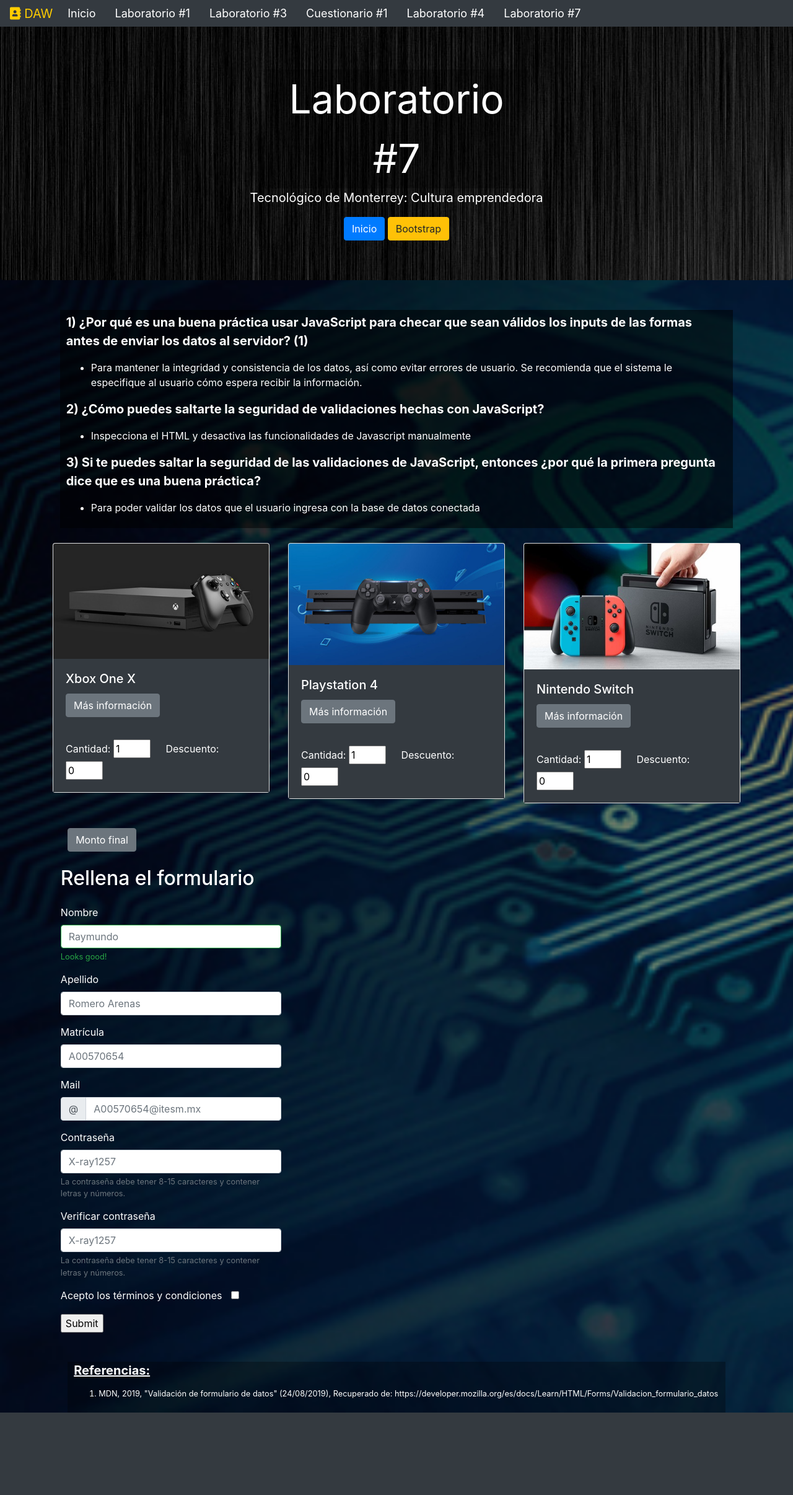
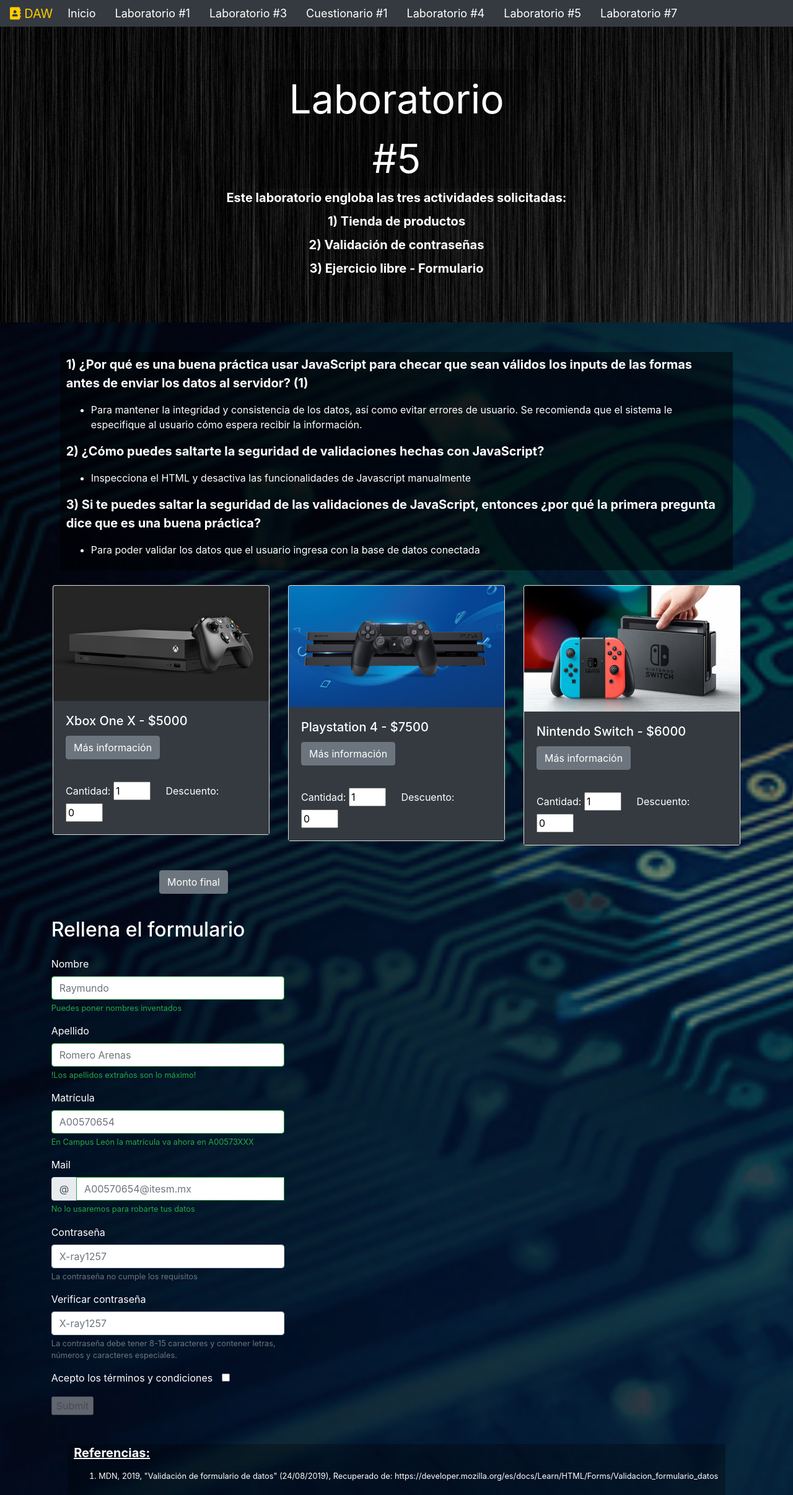
Before and after one commit to Raylogic/DAWBD_A00570654, a PHP site: page /Laboratorio5.html in a window 1280 px wide. Shown: the whole page at 62% size. Before the commit the page ends 2279 px from the top, so only its background shows below. Run offline with PHP 8.4, Linux system fonts and the light colour scheme; some libraries are stand-ins or nearby versions.

Commit message:
¡Laboratorio #5 terminado!

```diff
--- a/Laboratorio #1-7/Cuestionario1.html
+++ b/Laboratorio #1-7/Cuestionario1.html
@@ -1,7 +1,7 @@
 <!DOCTYPE html>
 <html>
 <head>
-	<title>Laboratorio #3</title>
+	<title>Cuestionario #1</title>
 
     <meta charset="UTF-8">
     <meta name="viewport" content="width=device-width, initial-scale=1, shrink-to-fit=no">
@@ -28,6 +28,7 @@
                 <li class="nav-item"><a href="Laboratorio3.html" class="nav-link">Laboratorio #3</a></li>
                 <li class="nav-item"><a href="Cuestionario1.html" class="nav-link">Cuestionario #1</a></li>
                 <li class="nav-item"><a href="Laboratorio4.html" class="nav-link">Laboratorio #4</a></li>
+                <li class="nav-item"><a href="Laboratorio5.html" class="nav-link">Laboratorio #5</a></li>
                 <li class="nav-item"><a href="Laboratorio7.html" class="nav-link">Laboratorio #7</a></li>
             </ul>
         </div>
--- a/Laboratorio #1-7/Inicio.html
+++ b/Laboratorio #1-7/Inicio.html
@@ -27,6 +27,7 @@
                 <li class="nav-item"><a href="Laboratorio3.html" class="nav-link">Laboratorio #3</a></li>
                 <li class="nav-item"><a href="Cuestionario1.html" class="nav-link">Cuestionario #1</a></li>
                 <li class="nav-item"><a href="Laboratorio4.html" class="nav-link">Laboratorio #4</a></li>
+                <li class="nav-item"><a href="Laboratorio5.html" class="nav-link">Laboratorio #5</a></li>
                 <li class="nav-item"><a href="Laboratorio7.html" class="nav-link">Laboratorio #7</a></li>
             </ul>
         </div>
--- a/Laboratorio #1-7/Laboratorio1.html
+++ b/Laboratorio #1-7/Laboratorio1.html
@@ -27,6 +27,7 @@
                 <li class="nav-item"><a href="Laboratorio3.html" class="nav-link">Laboratorio #3</a></li>
                 <li class="nav-item"><a href="Cuestionario1.html" class="nav-link">Cuestionario #1</a></li>
                 <li class="nav-item"><a href="Laboratorio4.html" class="nav-link">Laboratorio #4</a></li>
+                <li class="nav-item"><a href="Laboratorio5.html" class="nav-link">Laboratorio #5</a></li>
                 <li class="nav-item"><a href="Laboratorio7.html" class="nav-link">Laboratorio #7</a></li>
             </ul>
         </div>
--- a/Laboratorio #1-7/Laboratorio3.html
+++ b/Laboratorio #1-7/Laboratorio3.html
@@ -27,6 +27,7 @@
                 <li class="nav-item"><a href="Laboratorio3.html" class="nav-link">Laboratorio #3</a></li>
                 <li class="nav-item"><a href="Cuestionario1.html" class="nav-link">Cuestionario #1</a></li>
                 <li class="nav-item"><a href="Laboratorio4.html" class="nav-link">Laboratorio #4</a></li>
+                <li class="nav-item"><a href="Laboratorio5.html" class="nav-link">Laboratorio #5</a></li>
                 <li class="nav-item"><a href="Laboratorio7.html" class="nav-link">Laboratorio #7</a></li>
             </ul>
         </div>
--- a/Laboratorio #1-7/Laboratorio4.html
+++ b/Laboratorio #1-7/Laboratorio4.html
@@ -1,7 +1,7 @@
 <!DOCTYPE html>
 <html>
 <head>
-	<title>Laboratorio #3</title>
+	<title>Laboratorio #4</title>
 
     <meta charset="UTF-8">
     <meta name="viewport" content="width=device-width, initial-scale=1, shrink-to-fit=no">
@@ -27,6 +27,7 @@
                 <li class="nav-item"><a href="Laboratorio3.html" class="nav-link">Laboratorio #3</a></li>
                 <li class="nav-item"><a href="Cuestionario1.html" class="nav-link">Cuestionario #1</a></li>
                 <li class="nav-item"><a href="Laboratorio4.html" class="nav-link">Laboratorio #4</a></li>
+                <li class="nav-item"><a href="Laboratorio5.html" class="nav-link">Laboratorio #5</a></li>
                 <li class="nav-item"><a href="Laboratorio7.html" class="nav-link">Laboratorio #7</a></li>
             </ul>
         </div>
--- a/Laboratorio #1-7/Laboratorio5.html
+++ b/Laboratorio #1-7/Laboratorio5.html
@@ -1,7 +1,7 @@
 <!DOCTYPE html>
 <html>
 <head>
-	<title>Laboratorio #3</title>
+	<title>Laboratorio #5</title>
 
     <meta charset="UTF-8">
     <meta name="viewport" content="width=device-width, initial-scale=1, shrink-to-fit=no">
@@ -16,11 +16,12 @@
 <body>
     <section id="Jumbo" class="jumbotron text-center">
         <div class="text-white text-center mt-5">
-            <header>Laboratorio #7</header>
-            <p class="lead"><strong>Tecnológico de Monterrey: Cultura emprendedora</strong></p>
-            <a href="Inicio.html" class="btn btn-primary">Inicio</a>
-            <a href="https://getbootstrap.com/" class="btn btn-warning">Bootstrap</a>
-    </div>
+            <header>Laboratorio #5</header>
+            <p id="LabDescrip"><strong>Este laboratorio engloba las tres actividades solicitadas:</strong></p>
+            <p id="LabDescrip"><strong>1) Tienda de productos</strong></p>
+            <p id="LabDescrip"><strong>2) Validación de contraseñas</strong></p>
+            <p id="LabDescrip"><strong>3) Ejercicio libre - Formulario</strong></p>
+        </div>
     </section>
     <!-- Navbar -->
     <nav id="menu" class="navbar navbar-dark bg-dark navbar-expand-md py-0 fixed-top">
@@ -35,6 +36,7 @@
                 <li class="nav-item"><a href="Laboratorio3.html" class="nav-link">Laboratorio #3</a></li>
                 <li class="nav-item"><a href="Cuestionario1.html" class="nav-link">Cuestionario #1</a></li>
                 <li class="nav-item"><a href="Laboratorio4.html" class="nav-link">Laboratorio #4</a></li>
+                <li class="nav-item"><a href="Laboratorio5.html" class="nav-link">Laboratorio #5</a></li>
                 <li class="nav-item"><a href="Laboratorio7.html" class="nav-link">Laboratorio #7</a></li>
             </ul>
         </div>
@@ -74,7 +76,7 @@
                     <div class="card">
                         <img class="card-img-top" src="img/Xbox.jpg" alt="">
                         <div class="card-body bg-dark">
-                            <h5 class="card-title text-white">Xbox One X</h5>
+                            <h5 class="card-title text-white">Xbox One X - $<span id="PrecioXbox">5000</span></h5></h5>
                             <div class="text-white" id="Xbox"></div>
                             <button type="button" class="btn btn-secondary" onclick="xbox()">Más información</button>
                             <br><br>
@@ -90,7 +92,7 @@
                     <div class="card">
                         <img class="card-img-top" src="img/PS4.jpg" alt="">
                         <div class="card-body bg-dark">
-                            <h5 class="card-title text-white">Playstation 4</h5>
+                            <h5 class="card-title text-white">Playstation 4 - $<span id="PrecioPS">7500</span></h5>
                             <div class="text-white" id="Playstation"></div>
                             <button type="button" class="btn btn-secondary" onclick="playstation()">Más información</button>
                             <br><br>
@@ -106,7 +108,7 @@
                     <div class="card">
                         <img class="card-img-top" src="img/Nintendo.jpg" alt="">
                         <div class="card-body bg-dark">
-                            <h5 class="card-title text-white">Nintendo Switch</h5>
+                            <h5 class="card-title text-white">Nintendo Switch - $<span id="PrecioNX">6000</span></h5></h5>
                             <div class="text-white" id="Nintendo"></div>
                             <button type="button" class="btn btn-secondary" onclick="nintendo()">Más información</button>
                             <br><br>
@@ -124,11 +126,12 @@
 
     <section class="container-fluid px-0">
         <div class="row align-items-center">
-            <div class="col-4 mb-4">
+            <div class="col-6 mb-4">
                 <div class="row justify-content-center">
-                    <div class="text-white col-6 col-lg-6 mt-3">
-                        <div class="text-white" id="Total">
+                    <div class="text-white mt-3">
+                        <div class="text-white">
                             <button type="button" class="btn btn-secondary" onclick="total()">Monto final</button>
+                            <h3 id="Total"></h3>
                         </div>
                     </div>
                 </div>
@@ -138,48 +141,57 @@
     <form>
         <section class="container-fluid px-0">
             <div class="row align-items-center">
-                <div class="col-6 mb-4">
+                <div class="col-7 mb-4">
                     <div class="row justify-content-center">
                         <div class="form-row text-white">
-                            <div class="col-8 col-lg-10">
+                            <div class="col-6 col-lg-8">
                                 <h2 id="Registro">Rellena el formulario</h2>
 
                                 <label for="Nombre">Nombre</label>
                                 <input type="text" class="form-control is-valid" id="Nombre" placeholder="Raymundo" required>
                                 <div class="valid-feedback">
-                                    Looks good!
+                                    Puedes poner nombres inventados
                                 </div>
 
                                 <label for="Apellido">Apellido</label>
-                                <input type="text" class="form-control" id="Apellido" placeholder="Romero Arenas" required>
+                                <input type="text" class="form-control is-valid" id="Apellido" placeholder="Romero Arenas" required>
+                                <div class="valid-feedback">
+                                    !Los apellidos extraños son lo máximo!
+                                </div>
 
                                 <label for="Matrícula">Matrícula</label>
-                                <input type="text" class="form-control" id="Matrícula" placeholder="A00570654" required>
+                                <input type="text" class="form-control is-valid" id="Matrícula" placeholder="A00570654" required>
+                                <div class="valid-feedback">
+                                    En Campus León la matrícula va ahora en A00573XXX
+                                </div>
 
                                 <label for="Mail">Mail</label>
                                 <div class="input-group">
                                     <div class="input-group-prepend">
                                         <span class="input-group-text" id="Arroba">@</span>
                                     </div>
-                                    <input type="Email" class="form-control" id="Mail" placeholder="A00570654@itesm.mx" required>
+                                    <input type="Email" class="form-control is-valid" id="Mail" placeholder="A00570654@itesm.mx" required>
+                                    <div class="valid-feedback">
+                                        No lo usaremos para robarte tus datos
+                                    </div>
                                 </div>
 
                                 <label for="Password">Contraseña</label>
                                 <input id="Contrasena" type="Password" placeholder="X-ray1257" class="form-control" pattern=".{8,15}" required title="La contraseña debe tener 8-15 caracteres">
-                                <small id="Ayuda" class="form-text text-muted">
-                                    La contraseña debe tener 8-15 caracteres y contener letras y números.
+                                <small id="AyudaPassword" class="form-text text-muted">
+                                    La contraseña debe tener 8-15 caracteres y contener letras, números y caracteres especiales.
                                 </small>
 
                                 <label for="Password">Verificar contraseña</label>
                                 <input id="Verify" type="Password" placeholder="X-ray1257" class="form-control" pattern=".{8,15}"required title="La contraseña debe tener 8-15 caracteres">
-                                <small id="Ayuda" class="form-text text-muted">
-                                    La contraseña debe tener 8-15 caracteres y contener letras y números.
+                                <small id="AyudaVerify" class="form-text text-muted">
+                                    La contraseña debe tener 8-15 caracteres y contener letras, números y caracteres especiales.
                                 </small>
 
                                 <label for="Agreed">Acepto los términos y condiciones </label>
                                 <input id="Agreed" type="Checkbox" name="Agreed">
                                 <br>
-                                <input type="Submit" id="Enviar" onclick="terminar_compra()" >
+                                <input type="Submit" id="Enviar" onclick="terminar_compra()" disabled>
                                 <br>
                                 <div id="Endgame"></div>
                             </div>
--- a/Laboratorio #1-7/Laboratorio7.html
+++ b/Laboratorio #1-7/Laboratorio7.html
@@ -1,7 +1,7 @@
 <!DOCTYPE html>
 <html>
 <head>
-	<title>Laboratorio #3</title>
+	<title>Laboratorio #7</title>
 
     <meta charset="UTF-8">
     <meta name="viewport" content="width=device-width, initial-scale=1, shrink-to-fit=no">
@@ -35,6 +35,7 @@
                 <li class="nav-item"><a href="Laboratorio3.html" class="nav-link">Laboratorio #3</a></li>
                 <li class="nav-item"><a href="Cuestionario1.html" class="nav-link">Cuestionario #1</a></li>
                 <li class="nav-item"><a href="Laboratorio4.html" class="nav-link">Laboratorio #4</a></li>
+                <li class="nav-item"><a href="Laboratorio5.html" class="nav-link">Laboratorio #5</a></li>
                 <li class="nav-item"><a href="Laboratorio7.html" class="nav-link">Laboratorio #7</a></li>
             </ul>
         </div>
--- a/Laboratorio #1-7/css/EstiloGeneral.css
+++ b/Laboratorio #1-7/css/EstiloGeneral.css
@@ -117,3 +117,10 @@
 #Endgame {
     margin-top: 15px;
 }
+#LabDescrip {
+    margin-bottom: 0.5rem;
+}
+#Total {
+    text-decoration: underline;
+    margin-top: 15px;
+}
```
Also changed, not shown: Laboratorio #1-7/js/JSLab5.js (+32 -16 lines).
